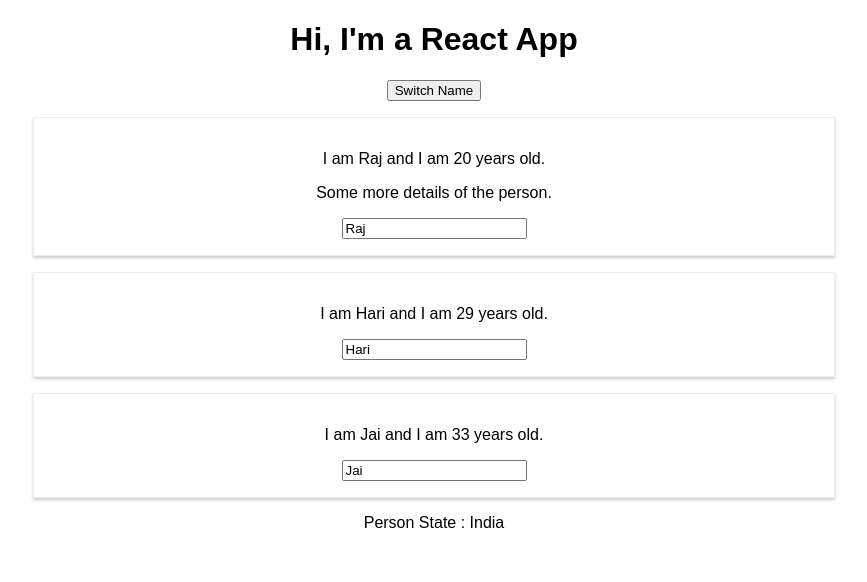
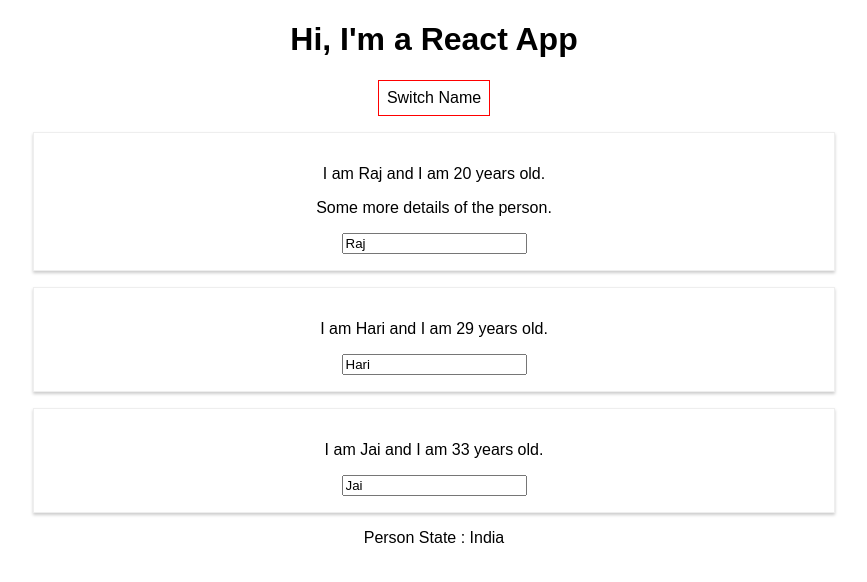
Before and after one commit to RRSR/react-complete-guide-old, a React (Create React App) app: page / in a window 1280 px wide. Shown: the top 582 px of the page, without its empty margins (206-1073 px from the left). Built offline with nearby package versions, Linux system fonts and the light colour scheme.

Commit message:
Added Inline CSS for the button

```diff
--- a/src/App.jsx
+++ b/src/App.jsx
@@ -11,6 +11,13 @@
         ],
         country: 'India'
     }
+    myStyle = {
+        backgroundColor: 'white',
+        font: 'inherit',
+        border: '1px solid red',
+        padding: '8px',
+        cursor: 'pointer'
+    };
 
     switchNameHandler = (newName) => {
         this.setState({
@@ -21,6 +28,7 @@
             ]
         })
     }
+
     nameChangeHandler = (event) => {
         this.setState({
             personList: [
@@ -31,13 +39,15 @@
         })
     };
 
-
     render() {
         return (
             <div className="App">
                 <h1>Hi, I'm a React App</h1>
                 {/*Not so recommended approach due to performance issue */}
-                <button onClick={() => this.switchNameHandler('Raj Rajeshwar')}>Switch Name</button>
+                <button
+                    style={this.myStyle}
+                    onClick={() => this.switchNameHandler('Raj Rajeshwar')}>Switch Name
+                </button>
                 <Person
                     name={this.state.personList[0].name}
                     age={this.state.personList[0].age}>Some more details of the person.</Person>
```
